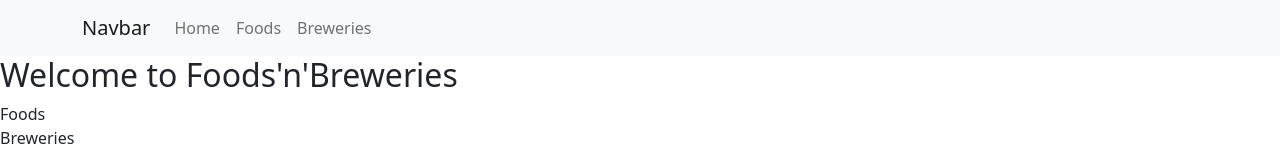
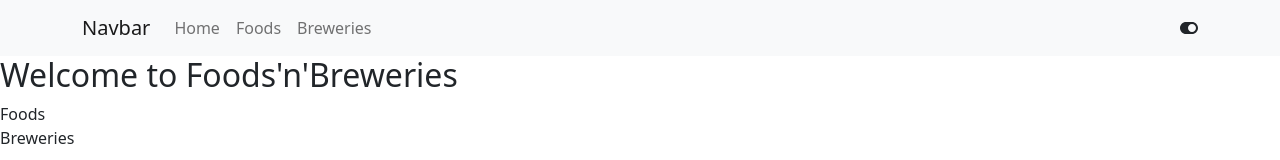
Before and after one commit to TerSimaN/react-magister-2022, a React (Create React App) app: page / in a window 1280 px wide. Shown: the top 160 px of the page. Built offline with nearby package versions, Linux system fonts and the light colour scheme.

Commit message:
added color changer

```diff
--- a/package.json
+++ b/package.json
@@ -3,6 +3,9 @@
   "version": "0.1.0",
   "private": true,
   "dependencies": {
+    "@fortawesome/fontawesome-svg-core": "^1.2.36",
+    "@fortawesome/free-solid-svg-icons": "^5.15.4",
+    "@fortawesome/react-fontawesome": "^0.1.16",
     "@testing-library/jest-dom": "^5.16.1",
     "@testing-library/react": "^12.1.2",
     "@testing-library/user-event": "^13.5.0",
--- a/src/components/Navigation.js
+++ b/src/components/Navigation.js
@@ -1,9 +1,15 @@
 import { Navbar, Container, Nav } from 'react-bootstrap';
+import React, { useState } from 'react';
+import { FontAwesomeIcon } from '@fortawesome/react-fontawesome';
+import { faToggleOn, faToggleOff } from '@fortawesome/free-solid-svg-icons';
 
 function Navigation(props) {
+
+    const [color, toggleColor] = useState(true);
+
     return (
         <>
-            <Navbar bg="light" variant="light">
+            <Navbar bg={color ? 'light' : 'dark'} variant={color ? 'light' : 'dark'}>
                 <Container>
                     <Navbar.Brand>Navbar</Navbar.Brand>
                     <Nav className="me-auto">
@@ -11,6 +17,10 @@ function Navigation(props) {
                         <Nav.Link>Foods</Nav.Link>
                         <Nav.Link>Breweries</Nav.Link>
                     </Nav>
+                    <FontAwesomeIcon
+                        className={color ? 'text-dark' : 'text-light'}
+                        onClick={() => toggleColor(!color)}
+                        icon={color ? faToggleOn : faToggleOff} />
                 </Container>
             </Navbar>
         </>
```
Also changed, not shown: 1 other file (tests, documents, lock files or other folders).
